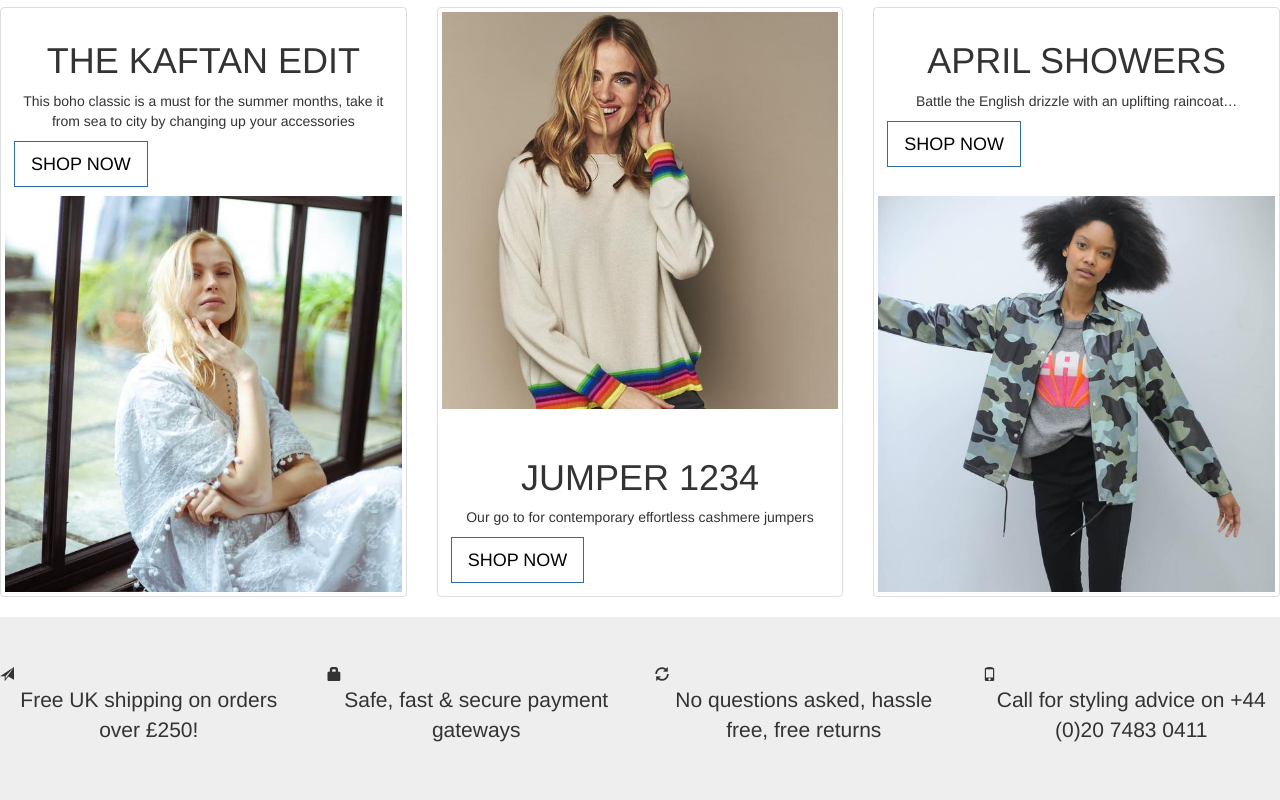
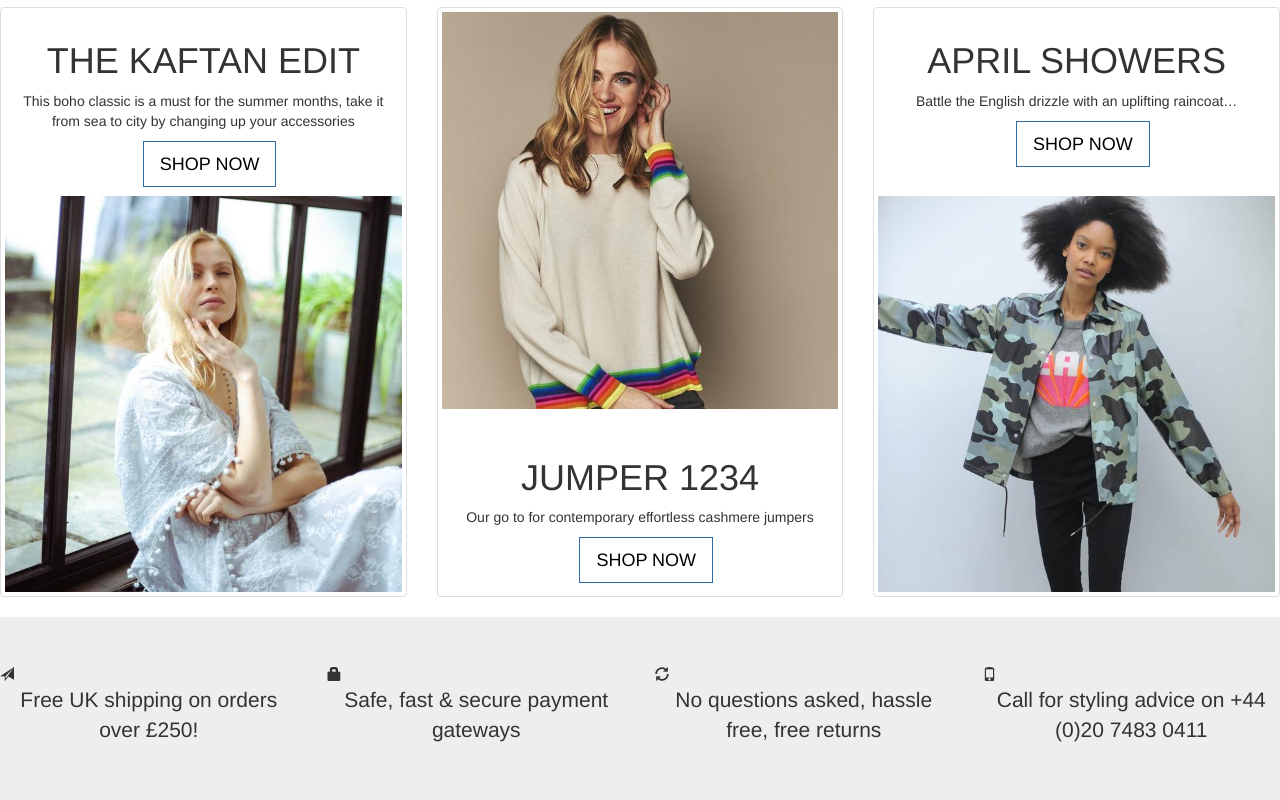
Before and after one commit to mukeshk371/shop-at-anna, a plain HTML site: page index.html in a window 1280 px wide. Shown: the part 700-1500 px from the top of the page. Drawn offline with nearby package versions, Linux system fonts and the light colour scheme.

Commit message:
button position changed

```diff
--- a/index.html
+++ b/index.html
@@ -102,7 +102,7 @@
       	<div class="caption">
       		<h1 style="text-align: center;">THE KAFTAN EDIT</h1>
       		<p style="text-align: center;">This boho classic is a must for the summer months, take it from sea to city by changing up your accessories</p>
-            <button type="button" class="btn btn-primary btn-lg" style="background-color: white; color: black; border-radius: 0;">SHOP NOW</button>
+            <button type="button" class="btn btn-primary btn-lg" style=" margin-left: 34%; background-color: white; color: black; border-radius: 0;">SHOP NOW</button>
           </div>
         <a href="resources/images/5.jpg" target="_blank">
           <img src="resources/images/5.jpg" alt="Lights" style="width:100%">
@@ -120,7 +120,7 @@
         <div class="caption">
       		<h1 style="text-align: center;">JUMPER 1234</h1>
             <p style="text-align: center;">Our go to for contemporary effortless cashmere jumpers</p>
-            <button type="button" class="btn btn-primary btn-lg" style="background-color: white; color: black; border-radius: 0;">SHOP NOW</button>
+            <button type="button" class="btn btn-primary btn-lg" style=" margin-left: 34%; background-color: white; color: black; border-radius: 0;">SHOP NOW</button>
           </div>
       </div>
     </div>
@@ -131,7 +131,7 @@
       	<div class="caption">
       		<h1 style="text-align: center;">APRIL SHOWERS</h1>
             <p style="text-align: center;">Battle the English drizzle with an uplifting raincoat…</p>
-            <button type="button" class="btn btn-primary btn-lg" style="background-color: white; color: black; border-radius: 0;">SHOP NOW</button>
+            <button type="button" class="btn btn-primary btn-lg" style=" margin-left: 34%; background-color: white; color: black; border-radius: 0;">SHOP NOW</button>
           </div>
           <br/>
         <a href="resources/images/7.jpg" target="_blank">
@@ -209,7 +209,7 @@
         <div class="carousel-caption">
           <h2 style="margin-left: 35%; color: #121212; text-align: left;">The Getaway Edit</h2>
           <p style="margin-left: 35%; text-align: left; color: #121212;">Your holiday wardrobe starts here...</p>
-          <button type="button" class="btn btn-primary btn-lg" style="background-color: black; border-radius: 0;">Shop Now</button>
+          <button type="button" class="btn btn-primary btn-lg" style="background-color: black; border-radius: 0; border: none;">Shop Now</button>
         </div>
       </div>
   		</div>
@@ -221,11 +221,14 @@
         <div class="carousel-caption">
           <h2 style="margin-left: 14%; color: #121212;">Candy Crush</h2>
           <p style="margin-left: 35%; text-align: left; color: #121212;">Lighten-up your spring wardrobe with delicious pastel tones</p>
-          <button type="button" class="btn btn-primary btn-lg" style="background-color: black; border-radius: 0;">Shop Now</button>
+          <button type="button" class="btn btn-primary btn-lg" style="background-color: black; border-radius: 0; border: none;">Shop Now</button>
         </div>
       </div>
   		</div>
   	</div>
   </div>
 
+  	</div>
+  </div>
+
 </body>
```
Also changed, not shown: resources/images/Georgie-Rixo.jpg (added), resources/images/coachella1_500x.jpg (added), resources/images/spring.jpg (added).
